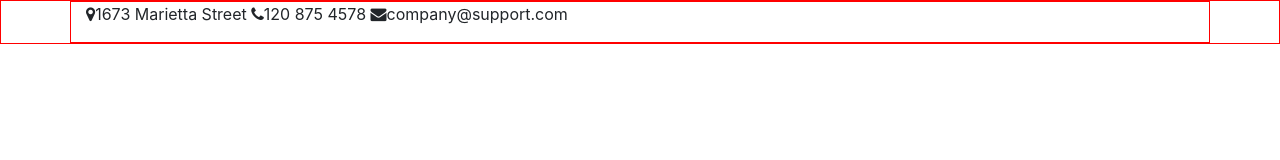
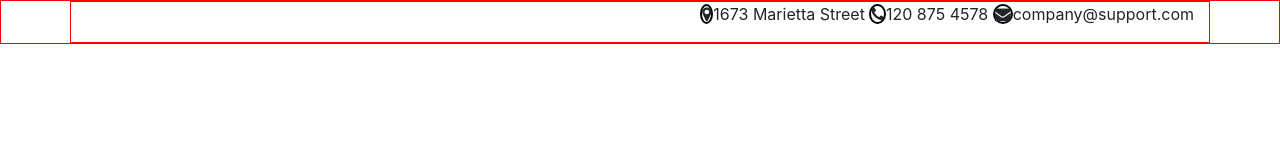
Before and after one commit to geesara/landing-page-clone-company, a plain HTML site: page index.html in a window 1280 px wide. Drawn offline with nearby package versions, Linux system fonts and the light colour scheme.

Commit message:
add some css to contact-section

```diff
--- a/css/style.css
+++ b/css/style.css
@@ -1,3 +1,12 @@
 div {
 	border: 1px solid red;
 }
+/*  contacts section  */
+
+#contact-section{
+	text-align: right;
+}
+#contact-section i{
+	border: 2px solid #000;
+	border-radius: 50%;
+}
```
